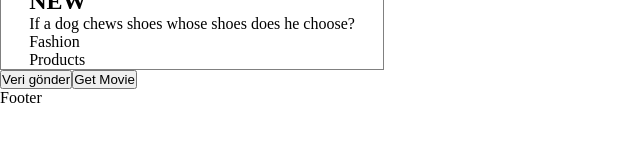
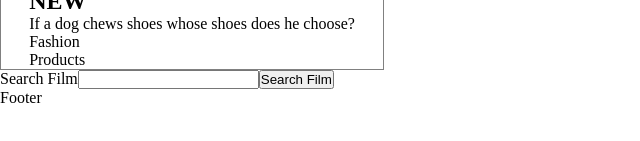
Before and after one commit to aliyurekli32/movie-task, a React (Create React App) app: page / in a window 1280 px wide. Shown: the part 277-418 px from the top of the page, without its empty margins (0-640 px from the left). Built offline with nearby package versions, Linux system fonts and the light colour scheme.

Commit message:
update: home

```diff
--- a/src/pages/Home.jsx
+++ b/src/pages/Home.jsx
@@ -2,6 +2,8 @@ import { useDispatch, useSelector } from "react-redux"
 import Cards from "../components/Cards"
 import { saveUser } from "../store/auth-slice"
 import { useEffect } from "react"
+import FormFilm from "../components/FormFilm"
+
 
 
 const user1={
@@ -21,15 +23,16 @@ const Home = () => {
 
     useEffect(() => {
 
-    }, [data])
+    }, [])
 
 
     console.log(data)
   return (
     <div>
         <Cards/>
-        <button onClick={()=>dispatch(saveUser(user1))} >Veri gönder</button>
-        <button onClick={()=>getMovie()} >Get Movie</button>
+        <FormFilm/>
+        {/* <button onClick={()=>dispatch(saveUser(user1))} >Veri gönder</button>
+        <button onClick={()=>getMovie()} >Get Movie</button> */}
     </div>
   )
 }
```
